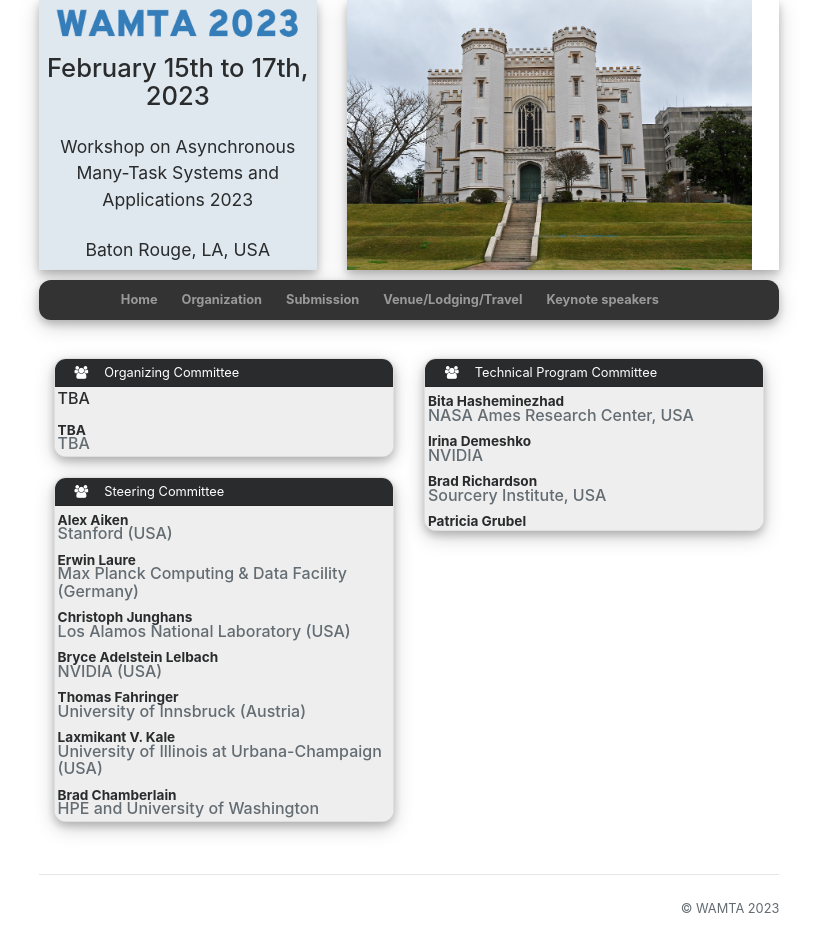
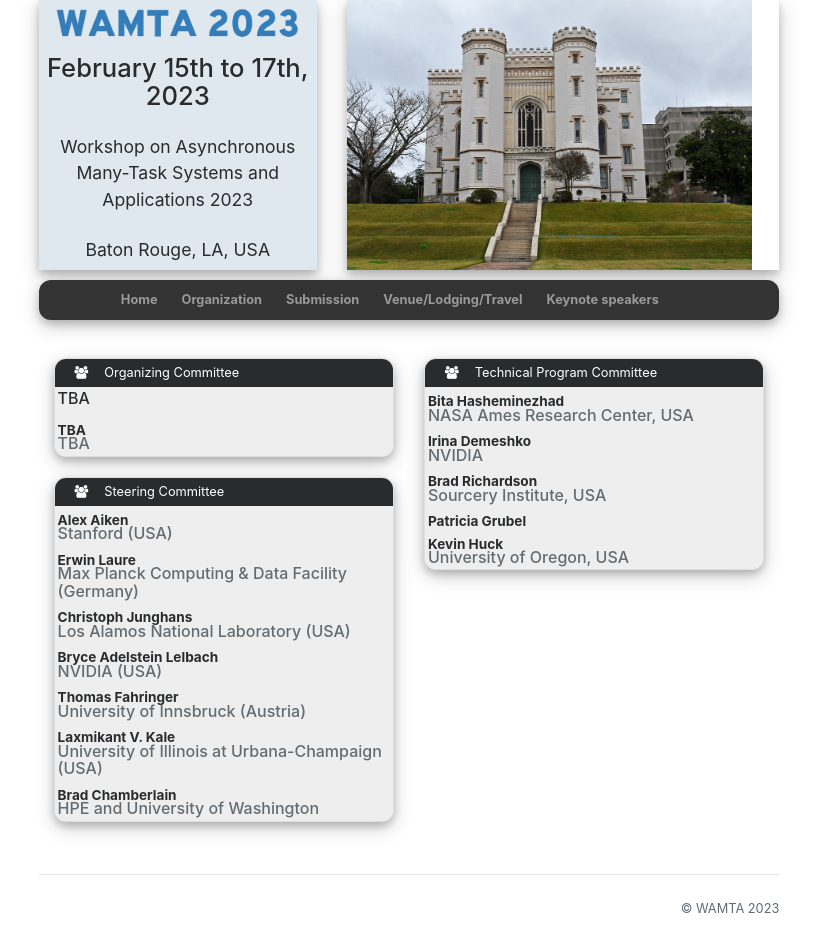
Before and after one commit to wamta26/WAMTA26.github.io, a Jekyll site: the page built from committees.html, in a window 1280 px wide. Shown: the whole page, without its empty margins (231-1048 px from the left). Built offline with Jekyll 4.4.1, drawn with Linux system fonts in a browser that asks for light colours; nearby versions of some CDN libraries.

Commit message:
Update PC

```diff
--- a/_data/conference.yml
+++ b/_data/conference.yml
@@ -142,6 +142,9 @@ technical_program_committees:
   - name: Patricia Grubel
     org:
     homepage: Los Alamos National Laboratory, USA
+  - name: Kevin Huck
+    org: University of Oregon, USA
+    homepage:
 webmaster:
   - name: Parsa Amini
     org: Halpern-Wight Inc. (USA)
```
